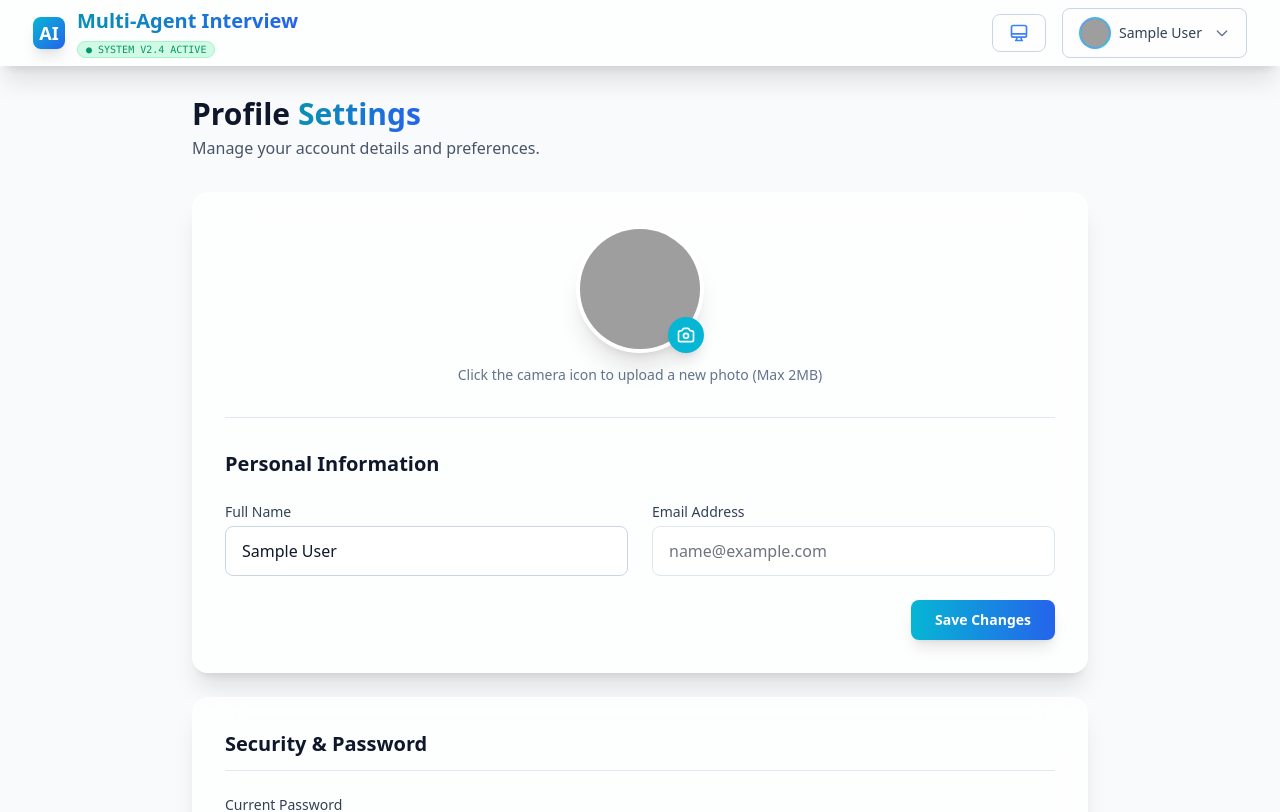
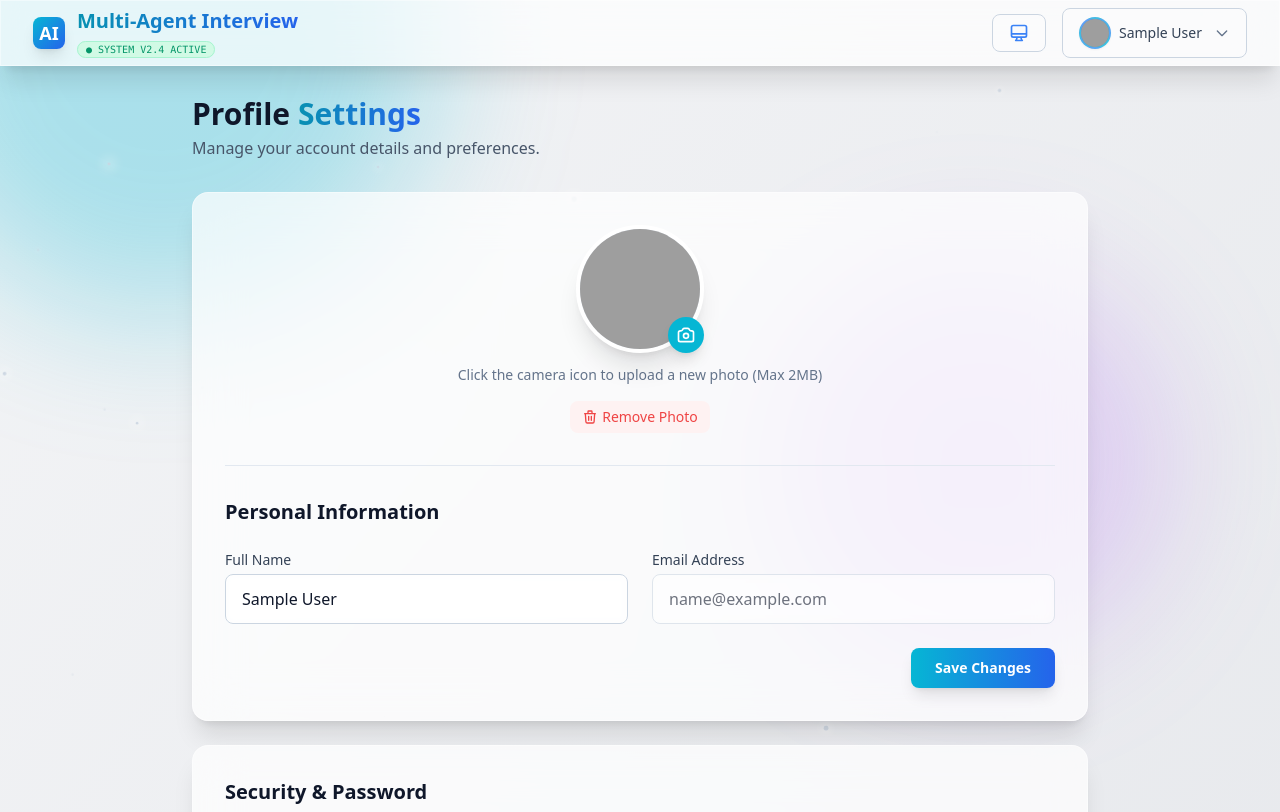
Before and after one commit to Biswa2531/multi-agent-interview-system, a React app in the folder frontend/: page /profile in a window 1280 px wide. Shown: the top 812 px of the page. Built offline with nearby package versions, Linux system fonts and the light colour scheme; sample sign-in values are in the browser's storage; grey boxes are pictures that could not be loaded; the HTML template or start-up script is replaced by a standard one.

Commit message:
Week 6 Phase 1 Final Polish: Added profile photo removal feature, hid starry background in light mode, and finalized Glassmorphism UI/UX with Tailwind CSS, 3-way theme toggle, and animated backgrounds.

```diff
--- a/frontend/src/pages/Dashboard.jsx
+++ b/frontend/src/pages/Dashboard.jsx
@@ -2,6 +2,7 @@ import { useState, useEffect } from 'react'
 import axios from 'axios'
 import { useNavigate } from 'react-router-dom'
 import toast from 'react-hot-toast'
+import StarryBackground from '../components/StarryBackground'
 
 function Dashboard() {
   const navigate = useNavigate()
@@ -51,7 +52,20 @@ function Dashboard() {
   }
 
   return (
-    <div className="min-h-screen bg-gray-50 dark:bg-slate-900 pt-24 pb-12 px-4 sm:px-6 lg:px-8 transition-colors duration-300">
+    <div className="min-h-screen relative overflow-hidden bg-gradient-to-br from-gray-100 to-gray-200 dark:from-slate-900 dark:to-slate-800 transition-colors duration-300">
+
+      {/* MOVING FLOATING BACKGROUND ELEMENTS */}
+      <div className="absolute inset-0 overflow-hidden pointer-events-none z-0">
+        <div className="absolute top-[-10%] left-[-10%] w-[500px] h-[500px] bg-cyan-500/30 dark:bg-cyan-500/20 rounded-full blur-3xl animate-bg-1"></div>
+        <div className="absolute bottom-[-10%] right-[-10%] w-[600px] h-[600px] bg-blue-500/30 dark:bg-blue-500/20 rounded-full blur-3xl animate-bg-2"></div>
+        <div className="absolute top-[20%] right-[10%] w-[400px] h-[400px] bg-purple-500/20 dark:bg-purple-500/10 rounded-full blur-3xl animate-bg-3"></div>
+      </div>
+
+      {/* STARRY NIGHT GLOWING EFFECT */}
+      <StarryBackground />
+
+      {/* Main Content (z-10 to sit above background) */}
+      <div className="relative z-10 pt-24 pb-12 px-4 sm:px-6 lg:px-8">
         <div className="max-w-7xl mx-auto">
 
           {/* Header Section */}
@@ -95,7 +109,6 @@ function Dashboard() {
               {interviews.map((interview) => (
                 <div key={interview.session_id} className="glass-card rounded-2xl p-6 relative group hover:scale-[1.02] transition-transform duration-300">
 
-                {/* Delete Button */}
                   <button
                     onClick={() => handleDelete(interview.session_id)}
                     className="absolute top-4 right-4 p-2 rounded-lg text-slate-400 hover:text-red-500 hover:bg-red-50 dark:hover:bg-red-900/20 transition-colors"
@@ -144,6 +157,7 @@ function Dashboard() {
           )}
         </div>
       </div>
+    </div>
   )
 }
 
--- a/frontend/src/pages/Profile.jsx
+++ b/frontend/src/pages/Profile.jsx
@@ -1,6 +1,7 @@
 import { useState, useEffect, useContext } from 'react'
 import { ThemeContext } from '../context/ThemeContext'
 import toast from 'react-hot-toast'
+import StarryBackground from '../components/StarryBackground'
 
 function Profile() {
   const { theme } = useContext(ThemeContext)
@@ -12,7 +13,6 @@ function Profile() {
     if (userStr) {
       setUser(JSON.parse(userStr))
     }
-    // Load saved profile pic from localStorage
     const savedPic = localStorage.getItem('profilePic')
     if (savedPic) setProfilePic(savedPic)
   }, [])
@@ -20,22 +20,42 @@ function Profile() {
   const handleImageUpload = (e) => {
     const file = e.target.files[0]
     if (file) {
-      if (file.size > 2 * 1024 * 1024) { // 2MB limit
+      if (file.size > 2 * 1024 * 1024) {
         toast.error("Image size should be less than 2MB!")
         return
       }
       const reader = new FileReader()
       reader.onloadend = () => {
         setProfilePic(reader.result)
-        localStorage.setItem('profilePic', reader.result) // Save for Navbar
+        localStorage.setItem('profilePic', reader.result)
         toast.success("Profile photo updated!")
       }
       reader.readAsDataURL(file)
     }
   }
 
+  // NEW: Function to remove the profile photo
+  const handleRemoveImage = () => {
+    setProfilePic(null)
+    localStorage.removeItem('profilePic')
+    toast.success("Profile photo removed!")
+  }
+
   return (
-    <div className="min-h-screen bg-gray-50 dark:bg-slate-900 pt-24 pb-12 px-4 sm:px-6 lg:px-8 transition-colors duration-300">
+    <div className="min-h-screen relative overflow-hidden bg-gradient-to-br from-gray-100 to-gray-200 dark:from-slate-900 dark:to-slate-800 transition-colors duration-300">
+
+      {/* MOVING FLOATING BACKGROUND ELEMENTS */}
+      <div className="absolute inset-0 overflow-hidden pointer-events-none z-0">
+        <div className="absolute top-[-10%] left-[-10%] w-[500px] h-[500px] bg-cyan-500/30 dark:bg-cyan-500/20 rounded-full blur-3xl animate-bg-1"></div>
+        <div className="absolute bottom-[-10%] right-[-10%] w-[600px] h-[600px] bg-blue-500/30 dark:bg-blue-500/20 rounded-full blur-3xl animate-bg-2"></div>
+        <div className="absolute top-[20%] right-[10%] w-[400px] h-[400px] bg-purple-500/20 dark:bg-purple-500/10 rounded-full blur-3xl animate-bg-3"></div>
+      </div>
+
+      {/* STARRY NIGHT GLOWING EFFECT */}
+      <StarryBackground />
+
+      {/* Main Content (z-10 to sit above background) */}
+      <div className="relative z-10 pt-24 pb-12 px-4 sm:px-6 lg:px-8">
         <div className="max-w-4xl mx-auto">
 
           {/* Header */}
@@ -66,6 +86,17 @@ function Profile() {
                 </label>
               </div>
               <p className="text-sm text-slate-500 dark:text-slate-400 mt-3">Click the camera icon to upload a new photo (Max 2MB)</p>
+
+              {/* NEW: Remove Photo Button */}
+              {profilePic && (
+                <button
+                  onClick={handleRemoveImage}
+                  className="mt-4 text-sm text-red-500 hover:text-red-600 dark:text-red-400 dark:hover:text-red-300 flex items-center gap-1 transition-colors bg-red-50 dark:bg-red-900/20 px-3 py-1.5 rounded-lg hover:bg-red-100 dark:hover:bg-red-900/40"
+                >
+                  <svg className="w-4 h-4" fill="none" stroke="currentColor" viewBox="0 0 24 24"><path strokeLinecap="round" strokeLinejoin="round" strokeWidth={2} d="M19 7l-.867 12.142A2 2 0 0116.138 21H7.862a2 2 0 01-1.995-1.858L5 7m5 4v6m4-6v6m1-10V4a1 1 0 00-1-1h-4a1 1 0 00-1 1v3M4 7h16" /></svg>
+                  Remove Photo
+                </button>
+              )}
             </div>
 
             {/* Personal Info Form */}
@@ -73,26 +104,15 @@ function Profile() {
             <div className="grid grid-cols-1 md:grid-cols-2 gap-6">
               <div>
                 <label className="block text-sm font-medium text-slate-700 dark:text-slate-300 mb-1">Full Name</label>
-              <input
-                type="text"
-                defaultValue={user.name}
-                className="w-full glass-input px-4 py-3"
-              />
+                <input type="text" defaultValue={user.name} className="w-full glass-input px-4 py-3" />
               </div>
               <div>
                 <label className="block text-sm font-medium text-slate-700 dark:text-slate-300 mb-1">Email Address</label>
-              <input
-                type="email"
-                defaultValue={user.email}
-                disabled
-                className="w-full glass-input px-4 py-3 opacity-60 cursor-not-allowed"
-              />
+                <input type="email" defaultValue={user.email} disabled className="w-full glass-input px-4 py-3 opacity-60 cursor-not-allowed" />
               </div>
             </div>
             <div className="mt-6 flex justify-end">
-            <button className="glass-button px-6 py-2 text-sm">
-              Save Changes
-            </button>
+              <button className="glass-button px-6 py-2 text-sm">Save Changes</button>
             </div>
           </div>
 
@@ -116,9 +136,7 @@ function Profile() {
               </div>
             </div>
             <div className="mt-6 flex justify-end">
-            <button className="glass-button px-6 py-2 text-sm">
-              Update Password
-            </button>
+              <button className="glass-button px-6 py-2 text-sm">Update Password</button>
             </div>
           </div>
 
@@ -136,6 +154,7 @@ function Profile() {
 
         </div>
       </div>
+    </div>
   )
 }
 
```
Lines whose indentation alone changed are shown as unchanged.
